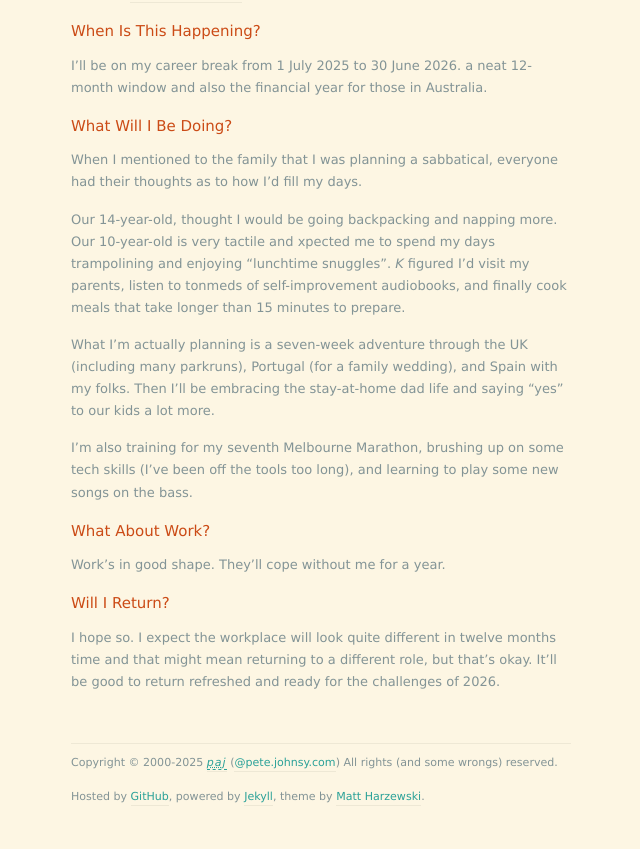
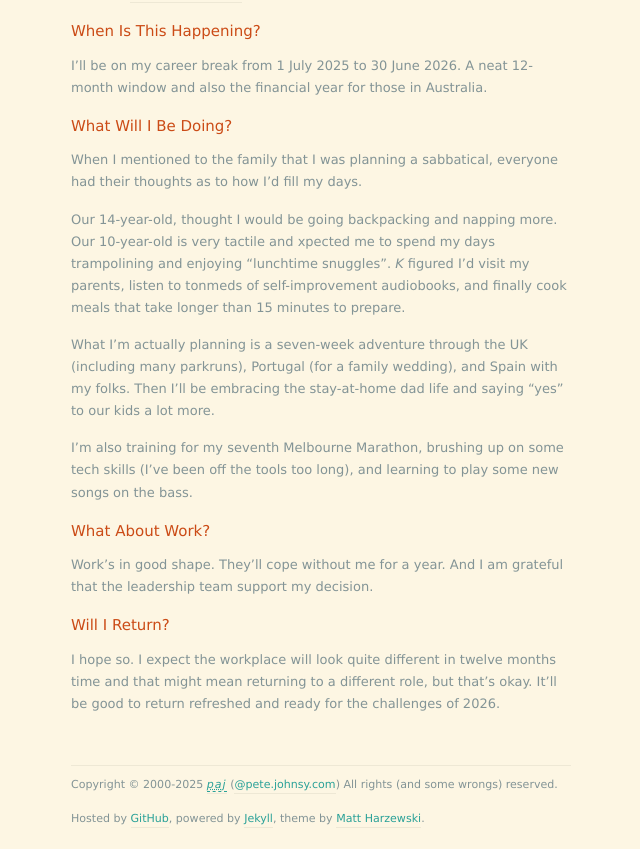
Before and after one commit to johnsyweb/johnsyweb.github.io, a Jekyll site: the page built from _posts/2025-05-05-career-break.markdown, in a window 1280 px wide. Shown: the part 1022-1871 px from the top of the page, without its empty margins (319-959 px from the left). Built offline with Jekyll 4.4.1, drawn with Linux system fonts in a browser that asks for light colours; nearby versions of some CDN libraries; before the commit the page ends 1849 px from its top, so only the background shows below that.

Commit message:
corrections

```diff
--- a/_posts/2025-05-05-career-break.markdown
+++ b/_posts/2025-05-05-career-break.markdown
@@ -22,7 +22,7 @@ _Getting active with my family in Dublin, October 2019, also the last photo take
 
 ## When Is This Happening?
 
-I'll be on my career break from 1 July 2025 to 30 June 2026. a neat 12-month window and also the financial year for those in Australia.
+I'll be on my career break from 1 July 2025 to 30 June 2026. A neat 12-month window and also the financial year for those in Australia.
 
 ## What Will I Be Doing?
 
@@ -36,7 +36,7 @@ I'm also training for my seventh Melbourne Marathon, brushing up on some tech sk
 
 ## What About Work?
 
-Work's in good shape. They'll cope without me for a year.
+Work's in good shape. They'll cope without me for a year. And I am grateful that the leadership team support my decision.
 
 ## Will I Return?
 
```
